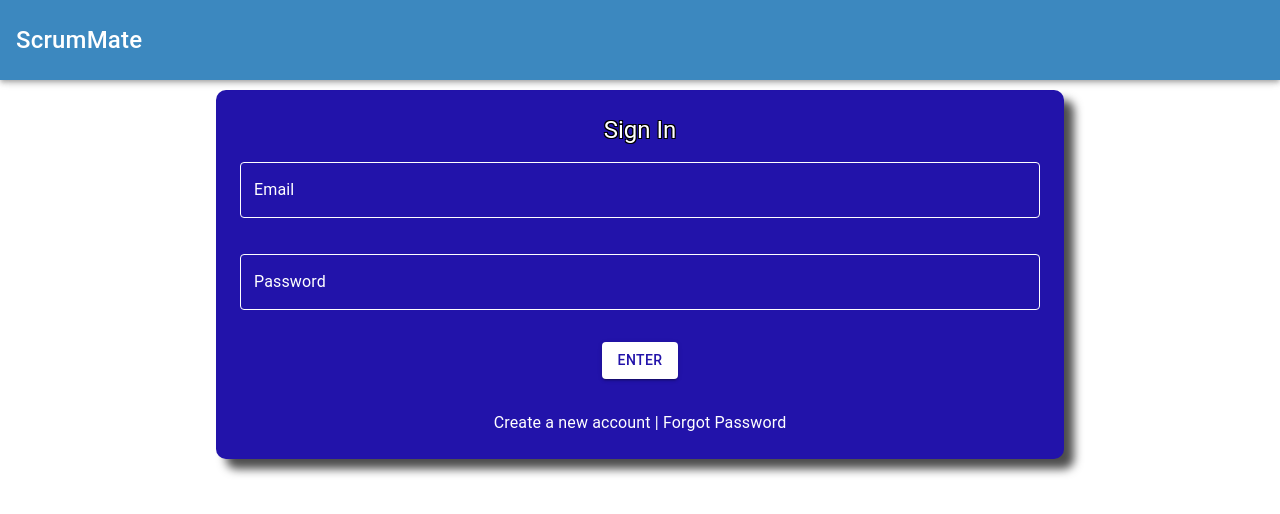
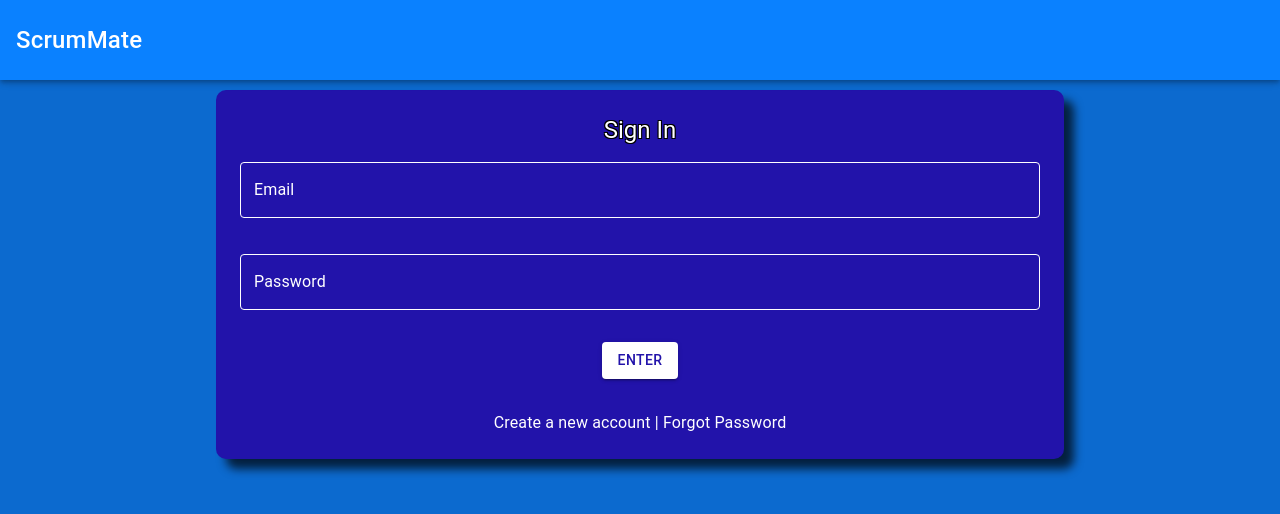
Before and after one commit to adhocmaster/ScrumMate, a React (Create React App) app in the folder frontend/: page / in a window 1280 px wide. Shown: the top 514 px of the page. Built offline with nearby package versions, Linux system fonts and the light colour scheme; no server answers.

Commit message:
new navbar color, new sign in screen color

```diff
--- a/frontend/src/App.jsx
+++ b/frontend/src/App.jsx
@@ -8,6 +8,8 @@
 
 function App() {
 	const [isLoggedIn, setIsLoggedIn] = useState(false);
+	const [color, setColor] = useState('#0c6acf')
+
 	const handleSignIn = (email, password) => {
 		try {
 			var options = {
@@ -21,15 +23,12 @@
 			}
 			fetch('http://localhost:8080/api/user/login/', options).then((result) => {
 				console.log(result)
-				if (result.status === 200) {
-
-				}
 				return result.json()
 
 			}).then((response) => {
 				console.log(response)
 				setIsLoggedIn(true);
-
+				setColor('#ffffff')
 			})
 
 		} catch (error) {
@@ -43,8 +42,9 @@
 		setIsLoggedIn(false);
 	};
 
+
 	return (
-		<div className="App">
+		<div className="App" style={{ backgroundColor: color }}>
 			<Navbar isLoggedIn={isLoggedIn} onSignOut={handleSignOut} />
 			<Routes>
 				<Route
--- a/frontend/src/Components/SignIn/SignInBox.jsx
+++ b/frontend/src/Components/SignIn/SignInBox.jsx
@@ -21,8 +21,6 @@
 		e.preventDefault();
 		onLogin(email, password)
 	};
-
-	console.log("HIT THE SIGN IN BOX")
 
 	return (
 		<Box
--- a/frontend/src/Components/common/Navbar.jsx
+++ b/frontend/src/Components/common/Navbar.jsx
@@ -29,7 +29,7 @@
 	return (
 		<div>
 			<AppBar position="fixed" sx={{
-				backgroundColor: '#3c88bf',
+				backgroundColor: '#0a81ff',
 				padding: '8px 16px',
 			}}>
 				<Toolbar
```
